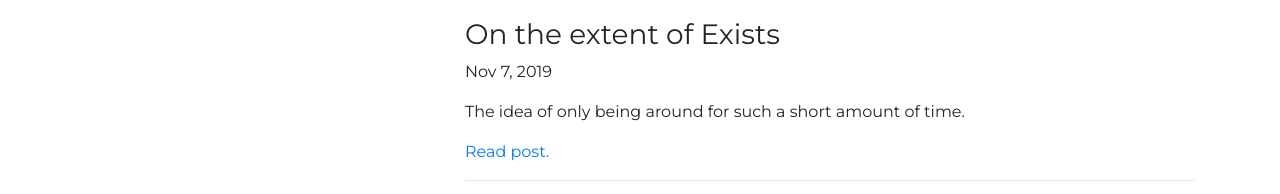
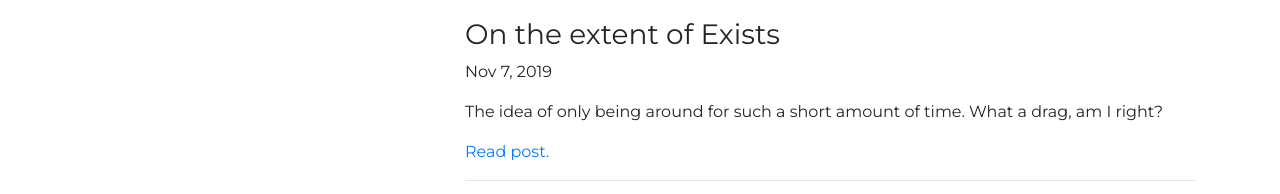
Before and after one commit to FNebEx/fnebex-site, a Jekyll site: the page built from index.html, in a window 1280 px wide. Shown: the part 1107-1301 px from the top of the page. Built offline with Jekyll 4.4.1, drawn with Linux system fonts in a browser that asks for light colours; nearby versions of some CDN libraries.

Commit message:
Update from Forestry.io Kevin Grant updated _posts/2019-11-07-on-the-extent-of-exists.md

```diff
--- a/_posts/2019-11-07-on-the-extent-of-exists.md
+++ b/_posts/2019-11-07-on-the-extent-of-exists.md
@@ -2,7 +2,8 @@
 layout: post
 permalink: "/:title/"
 title: On the extent of Exists
-description: The idea of only being around for such a short amount of time.
+description: The idea of only being around for such a short amount of time. What a
+  drag, am I right?
 date: 2019-11-07 05:00:00 +0000
 header_img: https://source.unsplash.com/7NBO76G5JsE
 header_link: https://unsplash.com/photos/7NBO76G5JsE
```
